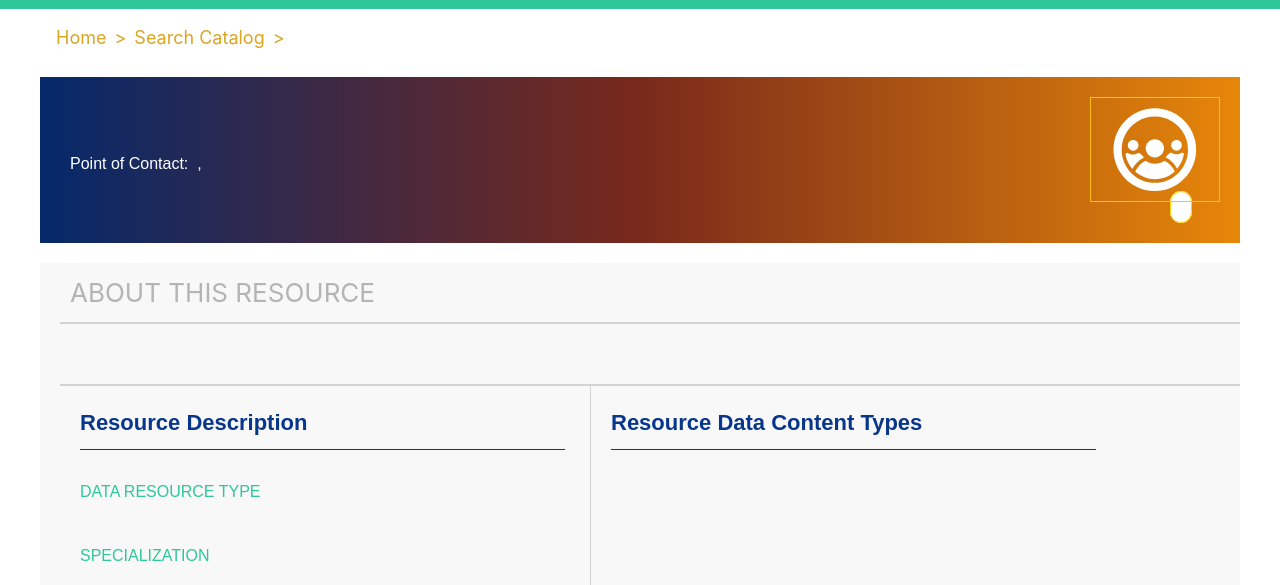
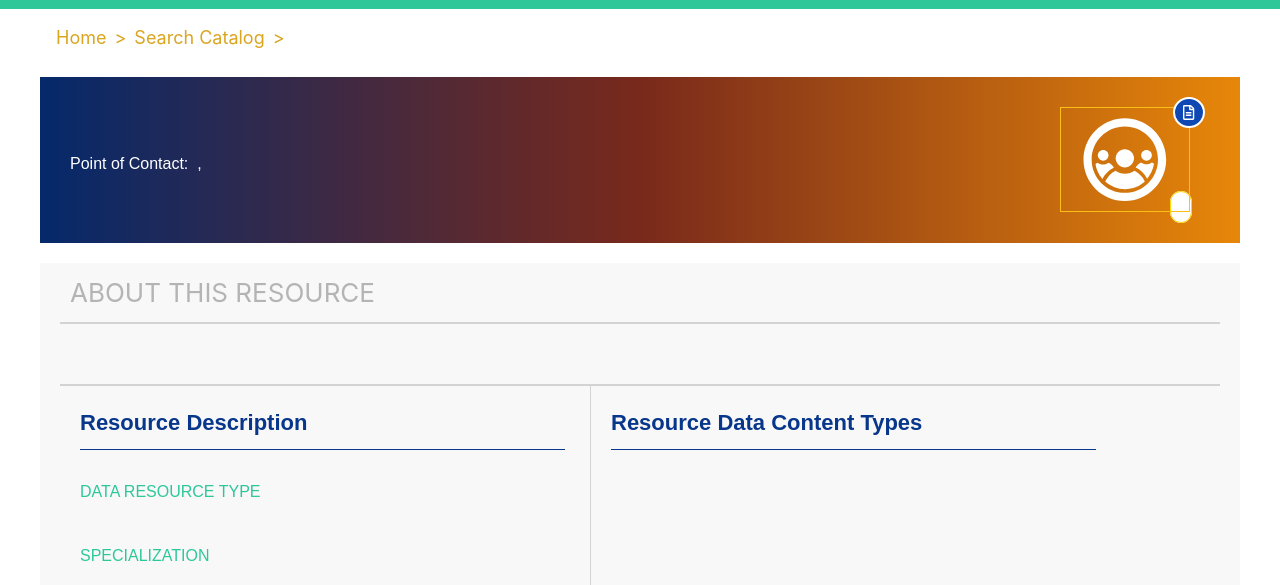
Before and after one commit to CBIIT/CCDC-WebPortal, a React app: page /resource/1 in a window 1280 px wide. Shown: the part 135-720 px from the top of the page. Built offline with nearby package versions, Linux system fonts and the light colour scheme; no server answers; what redux-immutable-state-invariant would draw is missing.

Commit message:
Update participating resource detail to include badge and dataset count for icon

```diff
--- a/src/pages/participatingResourceDetailPage/ParticipatingResourceDetail.js
+++ b/src/pages/participatingResourceDetailPage/ParticipatingResourceDetail.js
@@ -119,6 +119,7 @@ const DatasetDesc = styled.div`
     // background-color: red;
   }
   line-height: 32px;
+  inline-size: 1000px;
 `;
 
 // const ResourceContact = styled.div`
@@ -164,12 +165,8 @@ const ParticipatingResourceDetail = ({
                   <div className="prIcon">
                     <DataResourceIcons participatingResource={detail.data_resource_id} type="white" />
                   </div>
-                  {/* <button type="button" className="prTypeButton btn">
-                    {content.resource_type}
-                  </button> */}
-                  {/* <PrType>
-                    <span>{content.resource_type}</span>
-                  </PrType> */}
+                  <span className="badge"><i className="far fa-file-alt" /></span>
+                  <span className="badgeCount">{detail.datasets_total}</span>
                   <div className="prDetailHeaderContent">
                     {/* <Link to={content.resource_uri} className="prDetailHeaderLink">{content.resource_uri}</Link> */}
                     <DataLink><a className="prDetailHeaderLink" href={detail.resource_uri}>{detail.resource_uri}</a></DataLink>
@@ -203,16 +200,6 @@ const ParticipatingResourceDetail = ({
                       <div className="prAdditionalDataLabel">Resource Data Content Types</div>
                         <br />
                         {detail.data_content_type}
-                              {/* <p />
-                              {content.has_genomics_omics > 0 ? 'Omics Data' : ''}
-                              <p />
-                              {content.has_imaging_data > 0 ? 'Imaging Data' : ''}
-                              <p />
-                              {content.has_clinical_data > 0 ? 'Clinical Data' : ''}
-                              <p />
-                              {content.has_xenograft_data > 0 ? 'Xenograft Data' : ''}
-                              <p />
-                              {content.has_cell_lines_data > 0 ? 'Cell Lines Data' : ''} */}
                     </div>
                     <div className="prResourceToolsContainer">
                       <div className="prCoreDataLabel">Resource Tools</div>
@@ -238,7 +225,6 @@ const ParticipatingResourceDetail = ({
                     <SummaryIcon>
                       <img src={datasetsIcon} alt="datasets" />
                     </SummaryIcon>
-                    {/* <Link to={linktoDatasetSummaries}> */}
                     <Link to={`/resource/${detail.data_resource_id}#dataset_summaries`}>
                       DATASET SUMMARIES (
                       {detail.datasets_total}
@@ -250,7 +236,7 @@ const ParticipatingResourceDetail = ({
             )
         }
         </ParticipatingResourceResultContainer>
-        <DatasetSummaryContainer id="dataset_summaries">
+        <DatasetSummaryContainer id="#dataset_summaries">
           {
             datasets.map((ds, idx) => {
               const key = `sr_${idx}`;
--- a/src/pages/participatingResourceDetailPage/participatingResourceDetailPage.css
+++ b/src/pages/participatingResourceDetailPage/participatingResourceDetailPage.css
@@ -54,6 +54,7 @@ ul.breadcrumb li a:hover {
   font-weight: bold;
   font-family: Arial, Helvetica, sans-serif;
   width: 100%;
+  inline-size: 950px;
 }
 
 .prDetailHeaderContent {
@@ -86,8 +87,8 @@ ul.breadcrumb li a:hover {
 .prIcon {
   width: 130px;
   position: absolute;
-  right: 20px;
-  top: 20px;
+  right: 50px;
+  top: 30px;
   border: 1px solid #FFBF17;
   padding: 10px;
 }
@@ -125,6 +126,7 @@ ul.breadcrumb li a:hover {
   text-transform: uppercase;
   /* border-bottom: 2px solid rgb(163, 163, 163); */
   border-bottom: 2px solid lightgray;
+  inline-size: 1160px;
 }
 
 .prAboutResourceContent {
@@ -136,7 +138,7 @@ ul.breadcrumb li a:hover {
   /* border-bottom: 2px solid rgb(163, 163, 163); */
   font-family: Arial, Helvetica, sans-serif;
   border-bottom: 2px solid lightgray;
-  /* width: 90%; */
+  inline-size: 1160px;
 }
 
 .prCoreDataContainer {
@@ -214,3 +216,29 @@ ul.breadcrumb li a:hover {
   max-height: 200px;
   overflow: auto;
 }
+
+.badge {
+  display: inline-block;
+  /* min-width: 1em; */
+  padding: 0.4em;
+  width: 32px;
+  border-radius: 50%;
+  border: 2px solid white;
+  font-size: 15px;
+  text-align: center;
+  background: #0e48b4;
+  color: white;
+  position: absolute;
+  top: 20px;
+  right: 35px;
+}
+
+.badgeCount {
+  display: inline-block;
+  width: 10px;
+  font-size: 15px;
+  color: black;
+  position: absolute;
+  top: 10px;
+  right: 25px;
+}
```
